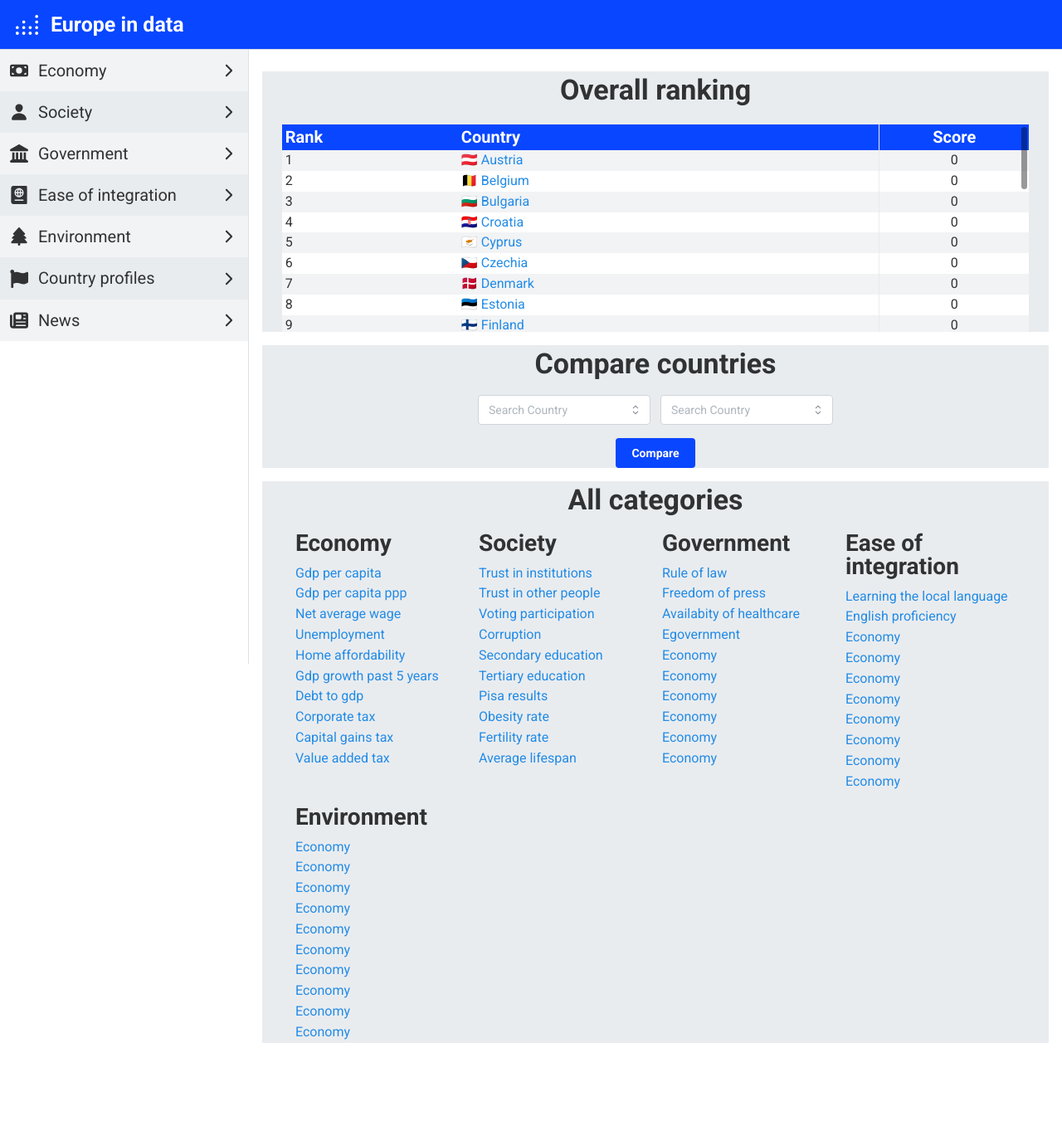
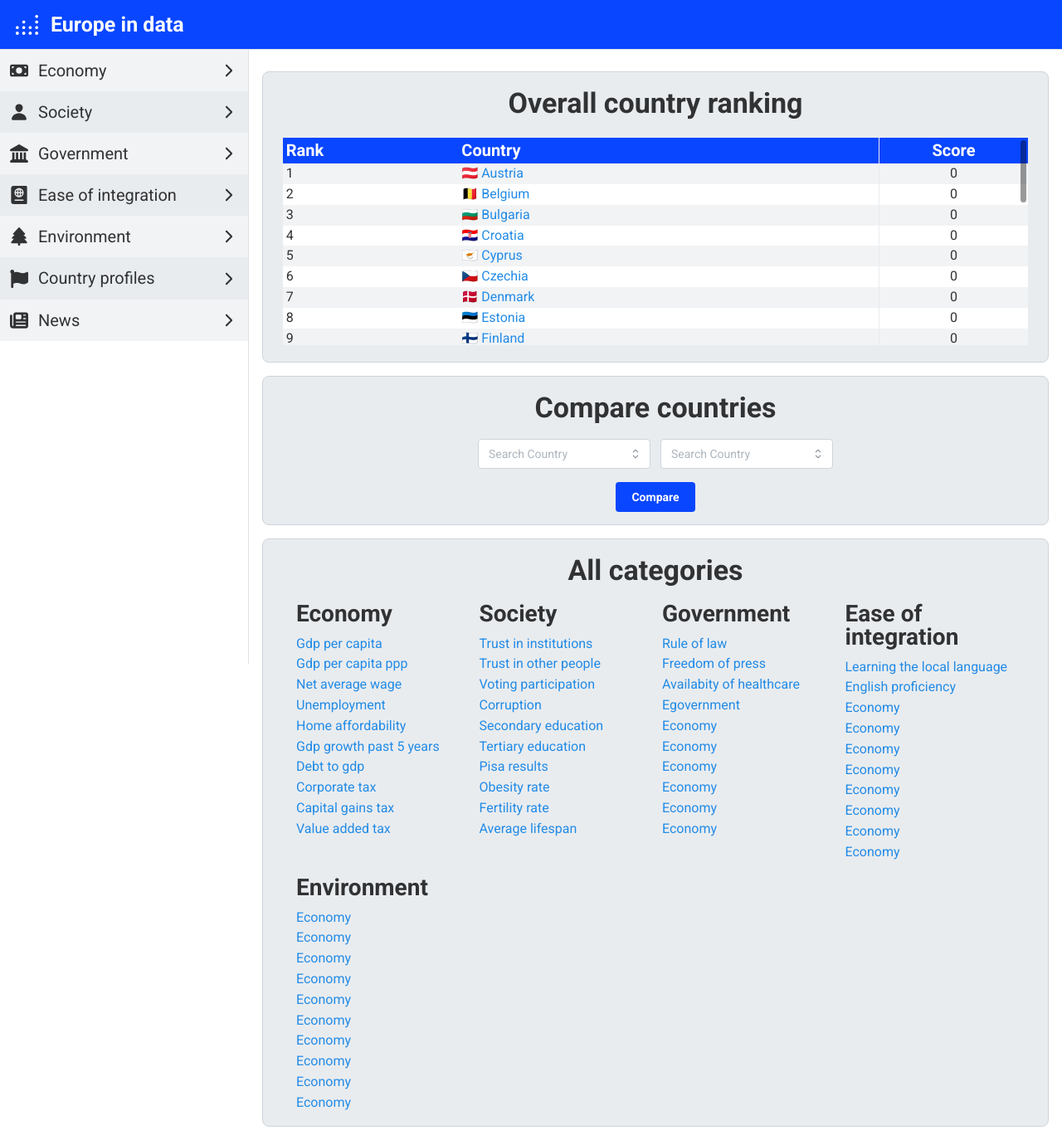
Before and after one commit to smravec/europe-in-data, a Next.js app: page / in a window 1280 px wide. Shown: the whole page at 83% size. Before the commit the page ends 1273 px from the top, so only its background shows below. Built offline with nearby package versions, Linux system fonts and the light colour scheme.

Commit message:
Polish padding and radius

```diff
--- a/app/page.tsx
+++ b/app/page.tsx
@@ -8,7 +8,6 @@ const EuropeMap = dynamic(() => import("./components/europe-map"), { ssr: false
 
 import { countries } from './components/country-names';
 import SelectBox from './components/select-box';
-
 
 export default function Home(){
     const theme = useMantineTheme();
@@ -31,9 +30,13 @@ export default function Home(){
                 align={"center"}
                 maw={"1000px"}
                 w={"100%"}
+                pt={"15px"}
+                pb={"20px"}
+                style={{borderRadius: "8px"}}
+                bd={"1px solid"  + theme.colors.gray[4]}
             >
-                <Title fz={{ base:"28px", xs:"34px"}}>
-                    Overall ranking
+                <Title fz={{ base:"28px", xs:"34px"}} ta={"center"}  >
+                    Overall country ranking
                 </Title>
 
                 <Space h={"lg"}/>
@@ -94,6 +97,12 @@ export default function Home(){
                 bg={theme.colors.gray[2]}
                 maw={"1000px"}
                 w={"100%"}
+                pt={"15px"}
+                pb={"15px"}
+                pl={"3px"}
+                pr={"3px"}
+                style={{borderRadius: "8px"}}
+                bd={"1px solid"  + theme.colors.gray[4]}
             >
                 <Title fz={{ base:"28px", xs:"34px"}}>
                     Compare countries
@@ -120,6 +129,10 @@ export default function Home(){
                 bg={theme.colors.gray[2]}
                 maw={"1000px"}
                 w={"100%"}
+                pt={"15px"}
+                pb={"15px"}
+                style={{borderRadius: "8px"}}
+                bd={"1px solid"  + theme.colors.gray[4]}
             >
                 <Title fz={{ base:"28px", xs:"34px"}}>
                     All categories
```
Also changed, not shown: 1 other file (tests, documents, lock files or other folders).
